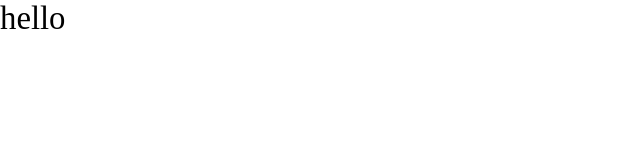
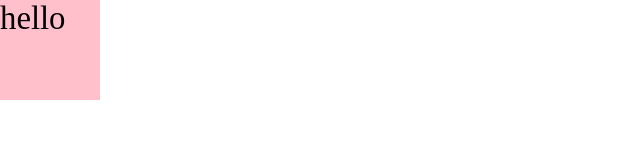
Before and after one commit to onlyLucky/txmeeting, a plain HTML site: page index.html in a window 1280 px wide. Shown: the whole page, without its empty margins (0-640 px from the left). Drawn offline with Linux system fonts and the light colour scheme.

Commit message:
wip: input部分样式分离

```diff
--- a/style/index.css
+++ b/style/index.css
@@ -1,3 +1,5 @@
+@import "input.css";
+
 *{
   margin: 0;
   padding: 0;
--- /dev/null
+++ b/style/input.css
@@ -0,0 +1,5 @@
+.container{
+  width: 100px;
+  height: 100px;
+  background-color: pink;
+}
```
